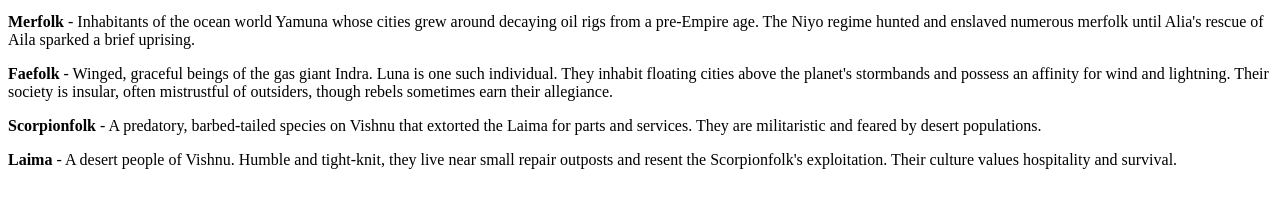
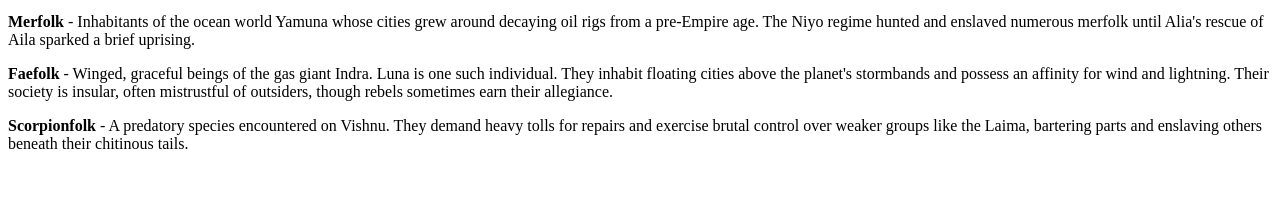
Before and after one commit to StarcrestEri/website, a plain HTML site: page species.html in a window 1280 px wide. Shown: the part 105-312 px from the top of the page. Drawn offline with Linux system fonts and the light colour scheme.

Commit message:
Correct punctuation and add Scorpionfolk to species

```diff
--- a/species.html
+++ b/species.html
@@ -6,7 +6,6 @@
 <P><STRONG>Kero</STRONG> - An amphibious race native to the icy planet Himavat. Around 50 BNE many migrated to the swampy moon Tara to escape the harsh cold, establishing a new society. They value community and simple algae-based technologies; their culture is matrilineal and spiritual, with rituals tied to the moon's phases.</P>
 <P><STRONG>Merfolk</STRONG> - Inhabitants of the ocean world Yamuna whose cities grew around decaying oil rigs from a pre-Empire age. The Niyo regime hunted and enslaved numerous merfolk until Alia's rescue of Aila sparked a brief uprising.</P>
 <P><STRONG>Faefolk</STRONG> - Winged, graceful beings of the gas giant Indra. Luna is one such individual. They inhabit floating cities above the planet's stormbands and possess an affinity for wind and lightning. Their society is insular, often mistrustful of outsiders, though rebels sometimes earn their allegiance.</P>
-<P><STRONG>Scorpionfolk</STRONG> - A predatory, barbed-tailed species on Vishnu that extorted the Laima for parts and services. They are militaristic and feared by desert populations.</P>
-<P><STRONG>Laima</STRONG> - A desert people of Vishnu. Humble and tight-knit, they live near small repair outposts and resent the Scorpionfolk's exploitation. Their culture values hospitality and survival.</P>
+<P><STRONG>Scorpionfolk</STRONG> - A predatory species encountered on Vishnu. They demand heavy tolls for repairs and exercise brutal control over weaker groups like the Laima, bartering parts and enslaving others beneath their chitinous tails.</P>
 </BODY>
 </HTML>
```
